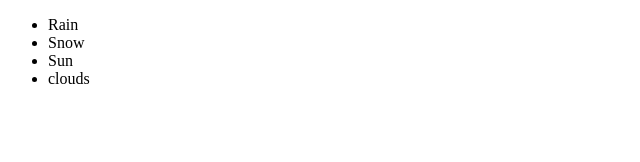
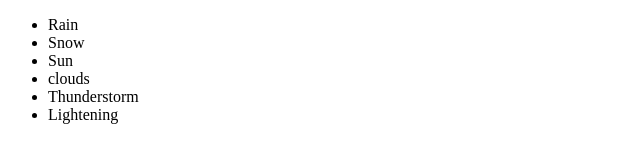
Before and after one commit to kieranscutt/My-first-github-repo, a plain HTML site: page index.html in a window 1280 px wide. Shown: the whole page, without its empty margins (0-640 px from the left). Drawn offline with Linux system fonts and the light colour scheme.

Commit message:
added two items to list

```diff
--- a/index.html
+++ b/index.html
@@ -12,6 +12,8 @@
         <li>Snow</li>
         <li>Sun</li>
         <li>clouds</li>
+        <li>Thunderstorm</li>
+        <li>Lightening</li>
     </ul>
 </body>
 </html>
```
